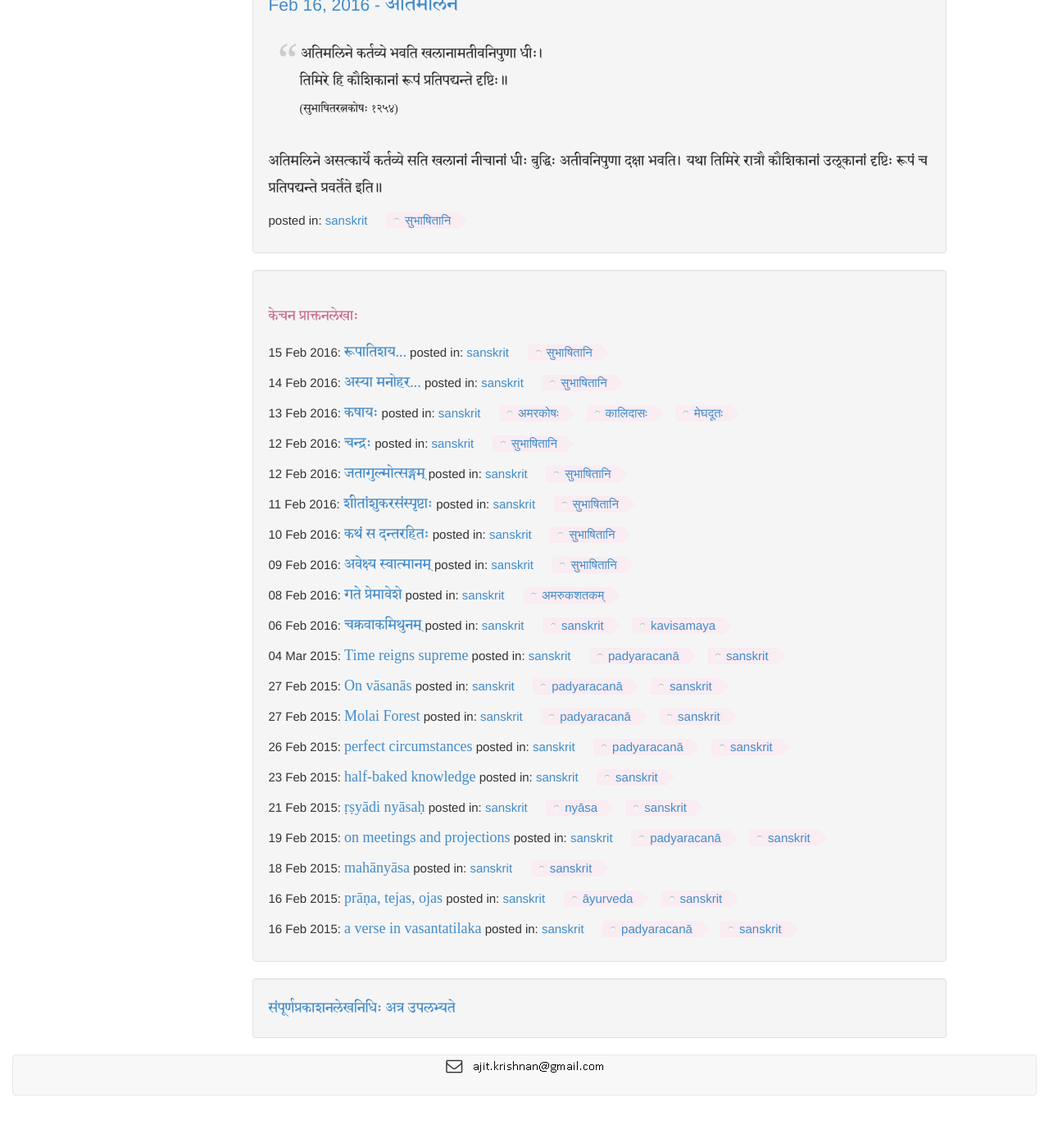
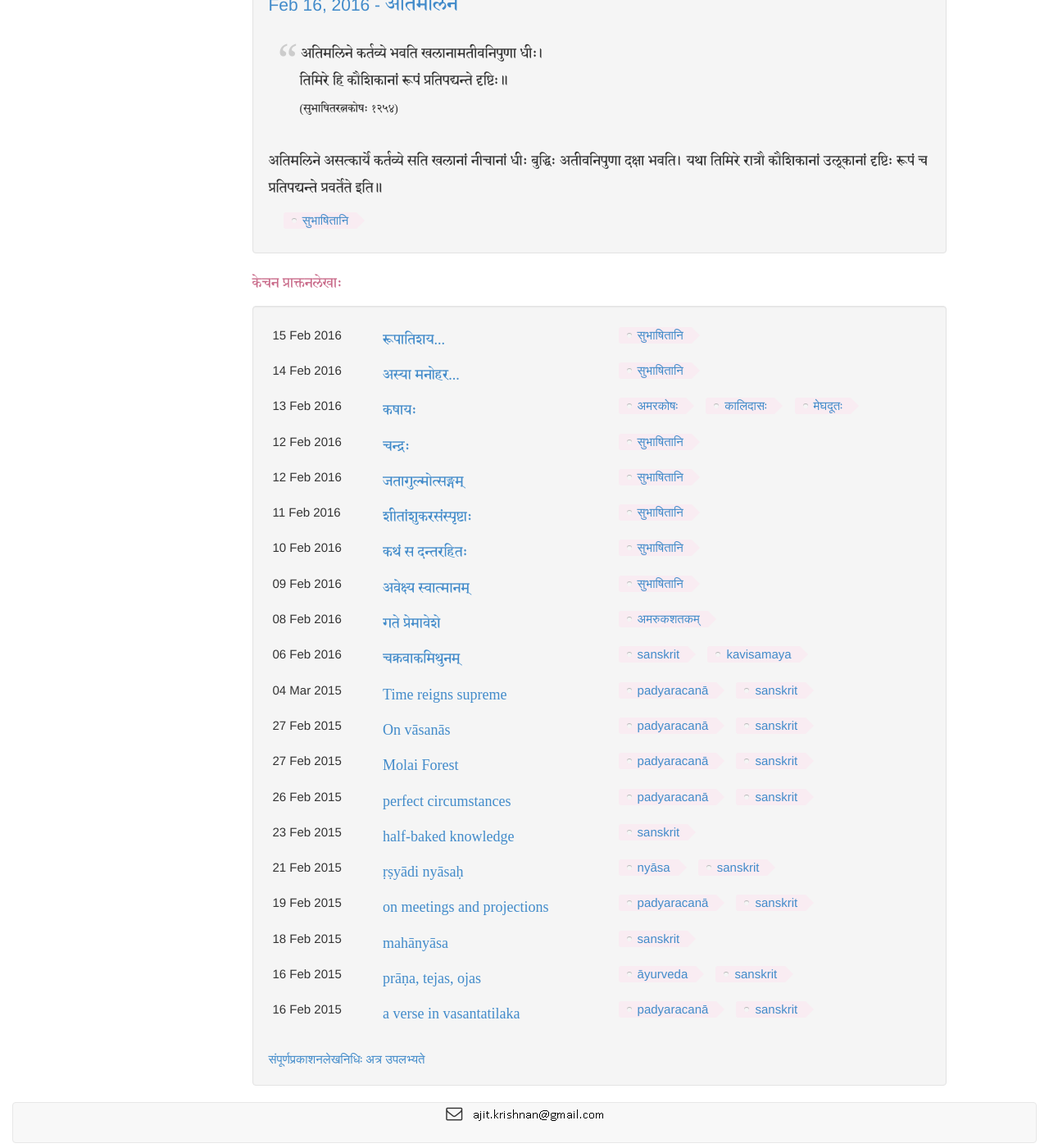
Before and after one commit to aupasana/aupasana.github.io, a Jekyll site: the page built from blog/sanskrit.html, in a window 1280 px wide and 1400 px high, scrolled down 2059 px. Shown: the whole window at 82% size. Built offline with Jekyll 4.4.1, drawn with Linux system fonts in a browser that asks for light colours; nearby versions of some CDN libraries; before the commit the page ends 3415 px from its top, so only the background shows below that; some of the changed text lies outside the part shown.

Commit message:
blog.html pages: show recent posts in responsive table

```diff
--- a/blog/sanskrit.html
+++ b/blog/sanskrit.html
@@ -34,22 +35,27 @@ blog: sanskrit
 {% endfor %}
 
 {% if site.categories[page.blog].size > 5 %}
-  <div class="article">
-    <div class="well">
 <h2 class="sanskrit">केचन प्राक्तनलेखाः</h2>
 
+<div class="well table-responsive">
+  <table class="table borderless table-condensed">
   {% for post in site.categories[page.blog] offset:5 limit:20 %}
-          {{ post.date | date_to_string }}: <a href="{{site.baseurl}}{{ post.url }}">
+    <tr>
+      <td class="col-md-2">
+           {{ post.date | date_to_string }}
+      </td>
+      <td class="col-md-4">
+          <a href="{{ site.baseurl}}{{ post.url }}">
             <span class="sanskrit">{{ post.title }}</span></a>
+      </td>
+      <td>
            {% include tags-and-categories.html %}
-          <br/>
+      </td>
+    </tr>
   {% endfor %}
-    </div>
+  </table>
+
+  <a href="{{ site.baseurl}}/blog/{{page.blog}}_archive.html">संपूर्णप्रकाशनलेखनिधिः अत्र उपलभ्यते</a>
+
 </div>
 {% endif %}
-
-  <div class="article">
-    <div class="well">
-      <a class="sanskrit" href="{{ site.baseurl}}/blog/{{page.blog}}_archive.html">संपूर्णप्रकाशनलेखनिधिः अत्र उपलभ्यते</a>
-    </div>
-  </div>
```
Also changed, not shown: other parts of blog/sanskrit.html (+1 -0 lines), _layouts/blog.html (+20 -15 lines). Lines whose indentation alone changed are shown as unchanged.
